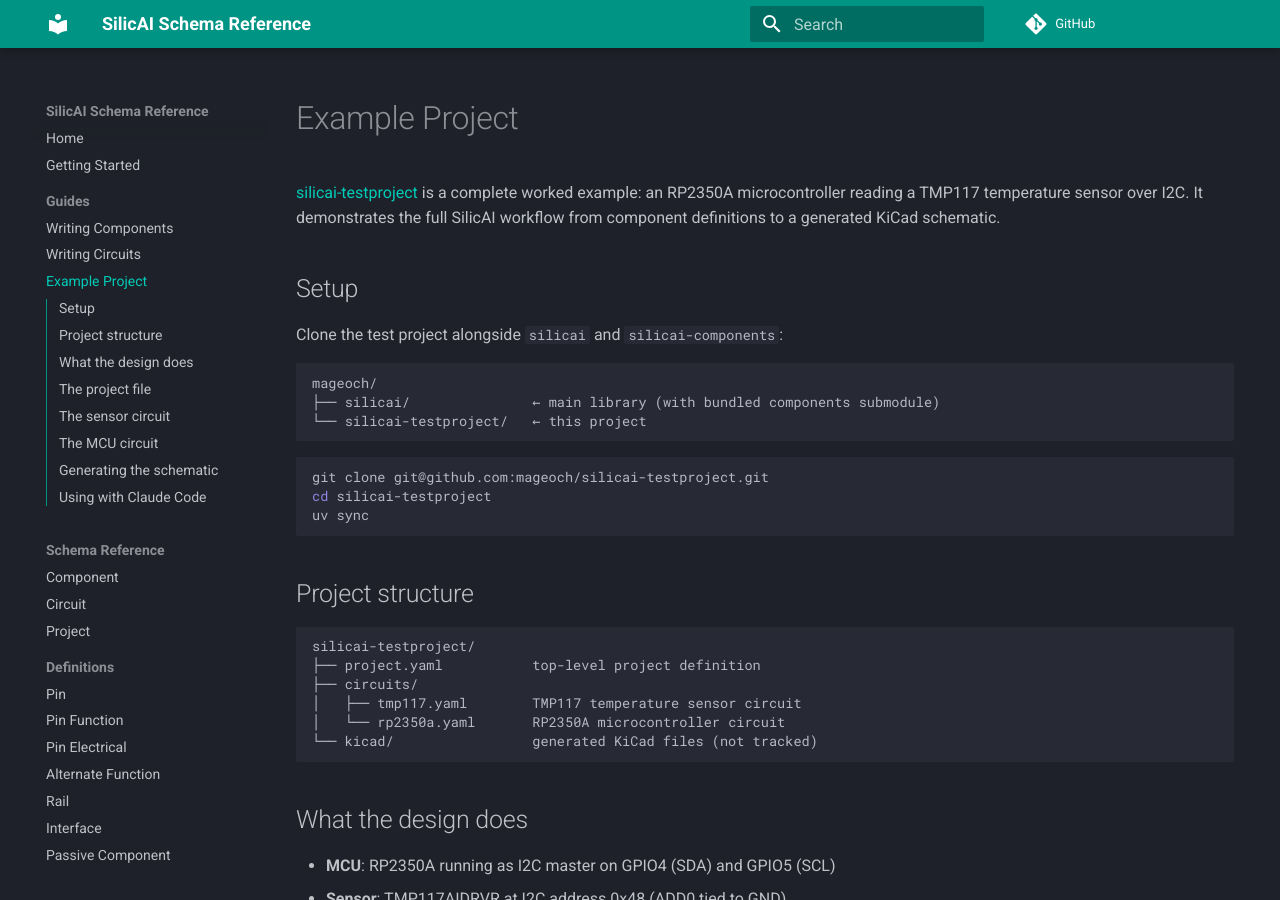
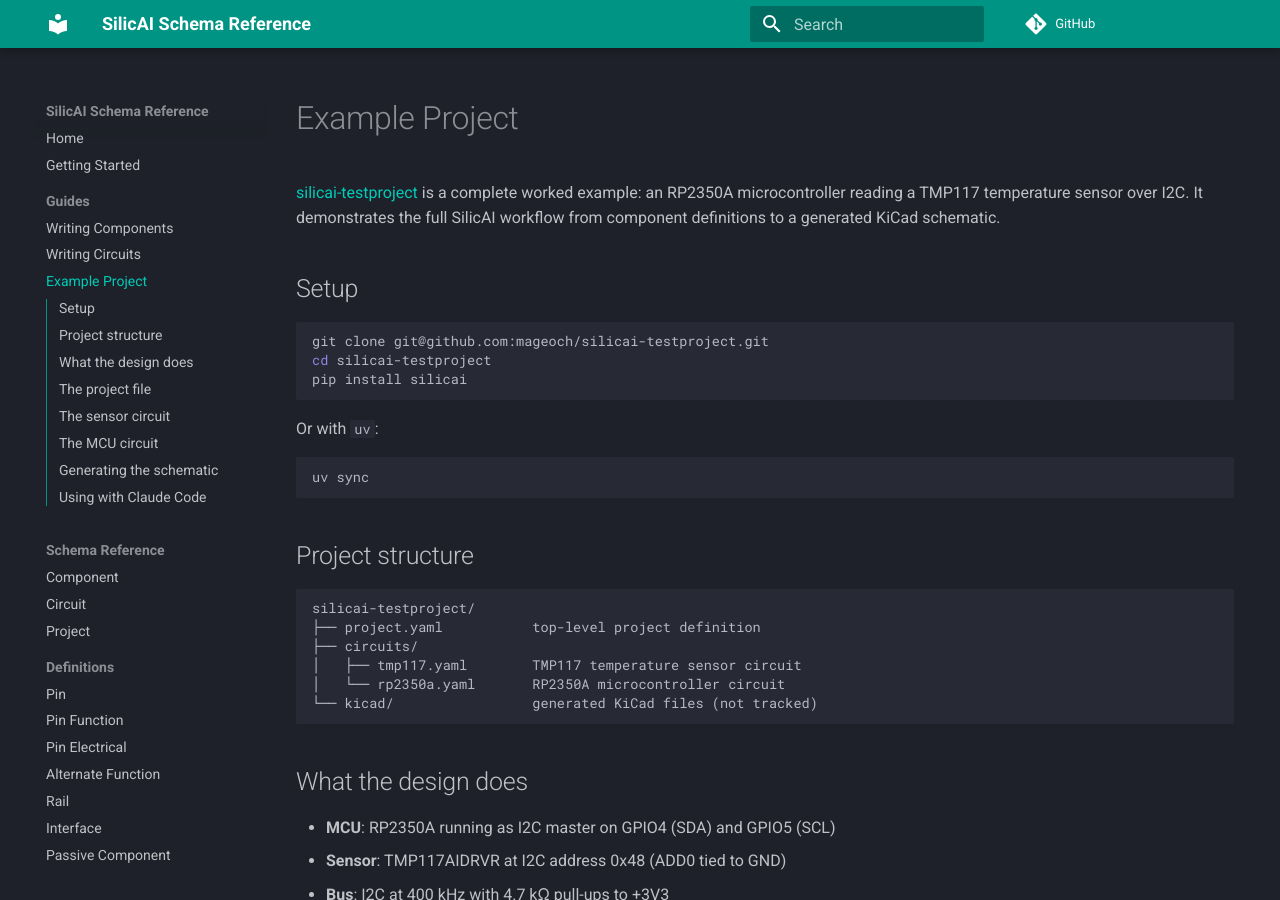
Before and after one commit to mageoch/silicai, an MkDocs documentation site: the page built from docs/example-project.md, in a window 1280 px wide and 900 px high. Built offline with MkDocs 1.6.1 and Material for MkDocs 9.7.7, drawn with Linux system fonts in a browser that asks for light colours; comment, search, counter and statistics services are not loaded.

Commit message:
docs: fix example project setup and generate command
- Remove stale sibling-directory setup; silicai now installs from PyPI
- Use `silicai-generate` directly instead of `uv run silicai-generate`

Co-Authored-By: Claude Sonnet 4.6 <noreply@anthropic.com>

````diff
--- a/docs/example-project.md
+++ b/docs/example-project.md
@@ -4,17 +4,15 @@
 
 ## Setup
 
-Clone the test project alongside `silicai` and `silicai-components`:
-
-```
-mageoch/
-├── silicai/               ← main library (with bundled components submodule)
-└── silicai-testproject/   ← this project
-```
-
 ```bash
 git clone git@github.com:mageoch/silicai-testproject.git
 cd silicai-testproject
+pip install silicai
+```
+
+Or with `uv`:
+
+```bash
 uv sync
 ```
 
````
Also changed, not shown: other parts of docs/example-project.md (+1 -1 lines).
